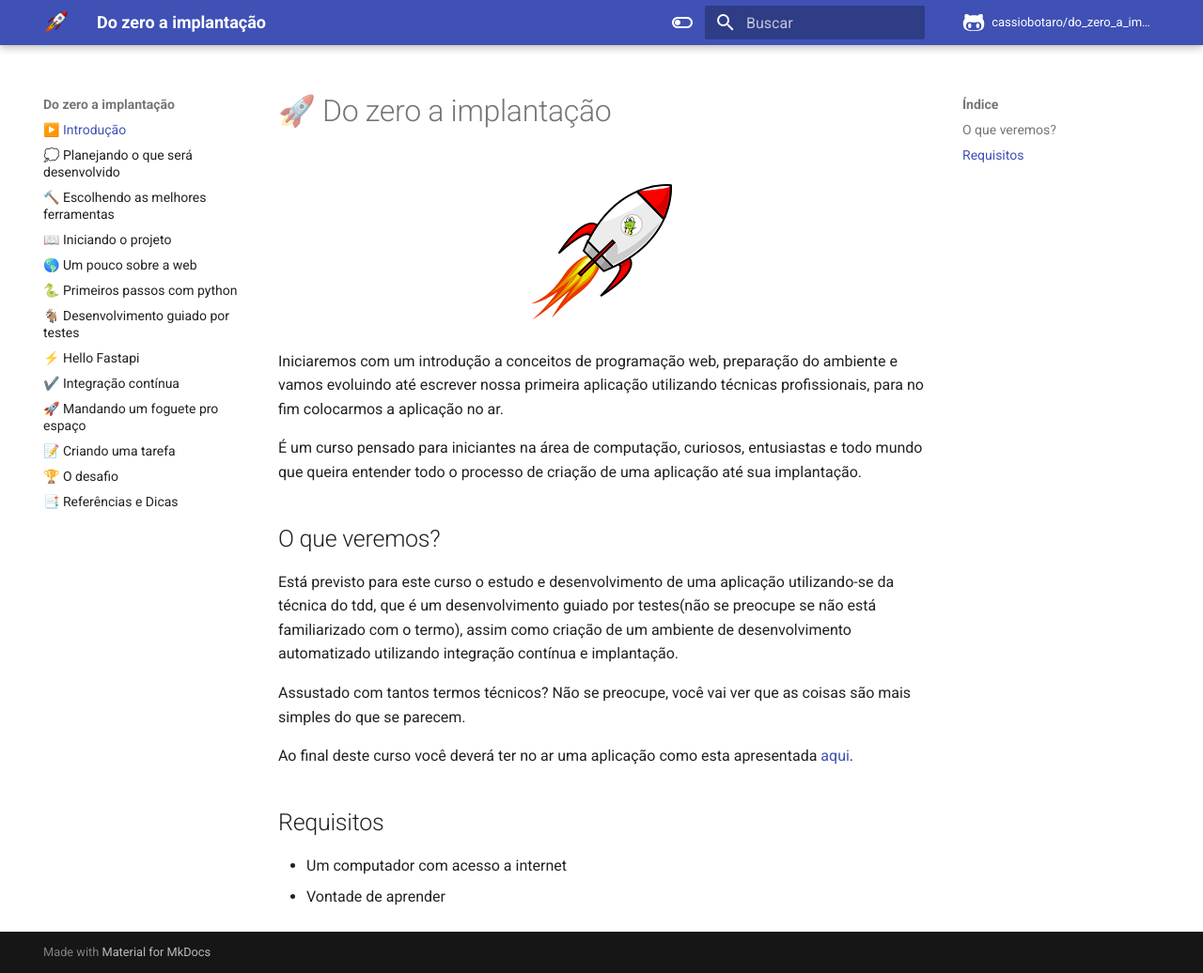
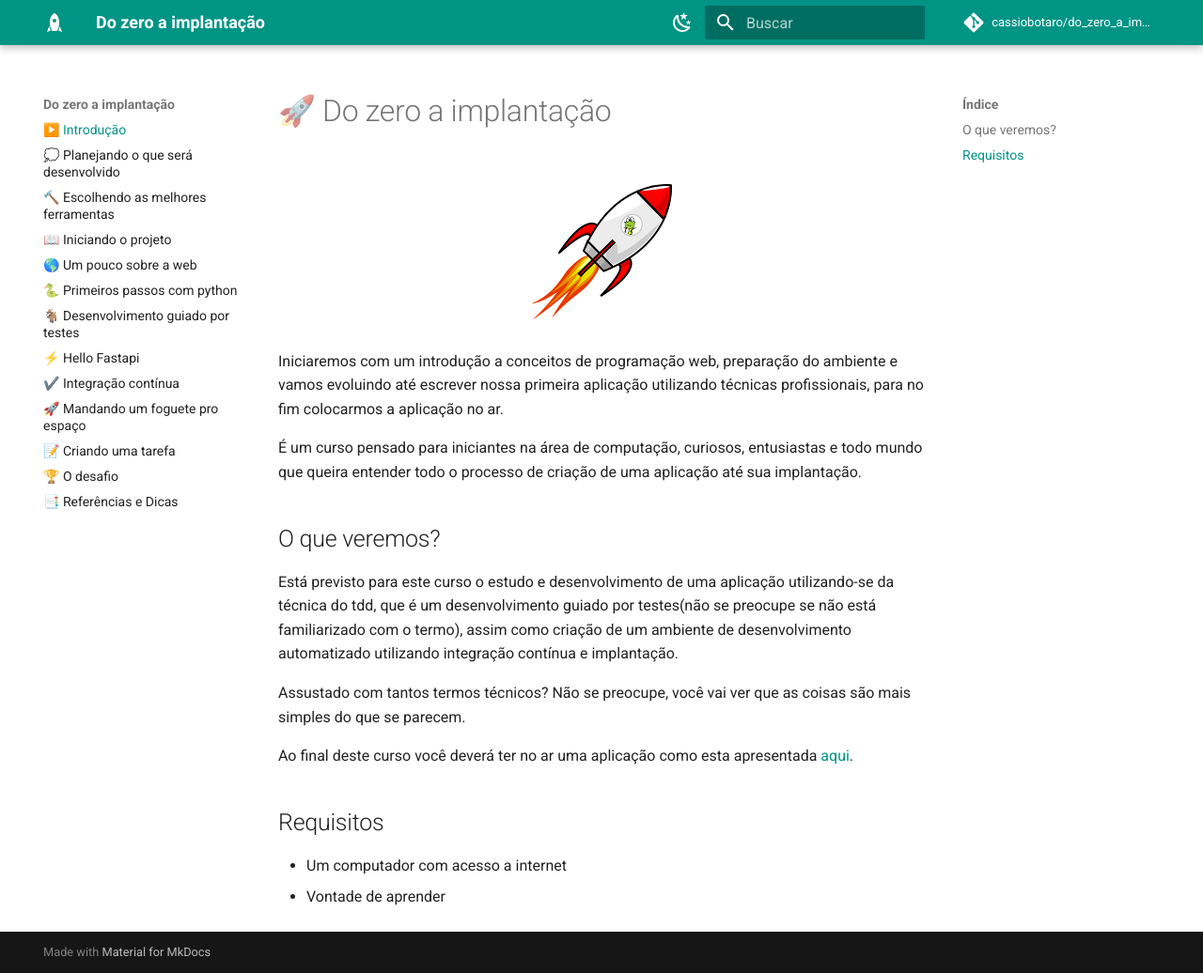
Before and after one commit to cassiobotaro/do_zero_a_implantacao, an MkDocs documentation site: the page built from docs/index.md, in a window 1280 px wide and 1036 px high. Shown: the whole window at 94% size. Built offline with MkDocs 1.6.1 and Material for MkDocs 9.7.7, drawn with Linux system fonts in a browser that asks for light colours; comment, search, counter and statistics services are not loaded.

Commit message:
Pequenas melhorias visuais

```diff
--- a/mkdocs.yml
+++ b/mkdocs.yml
@@ -4,16 +4,17 @@ theme:
   language: pt
   palette:
     - scheme: default
+      primary: teal
       toggle:
-        icon: material/toggle-switch-off-outline
+        icon: material/weather-night
         name: Switch to dark mode
     - scheme: slate
+      primary: teal
       toggle:
-        icon: material/toggle-switch
+        icon: material/weather-sunny
         name: Switch to light mode
   icon:
-    repo: fontawesome/brands/github-alt
-  logo: imgs/python_rocket.png
+    logo: material/rocket
   favicon: imgs/favicon.ico
   features:
     - content.tabs.link
--- a/requirements.txt
+++ b/requirements.txt
@@ -1,2 +1 @@
-mkdocs
 mkdocs-material
```
